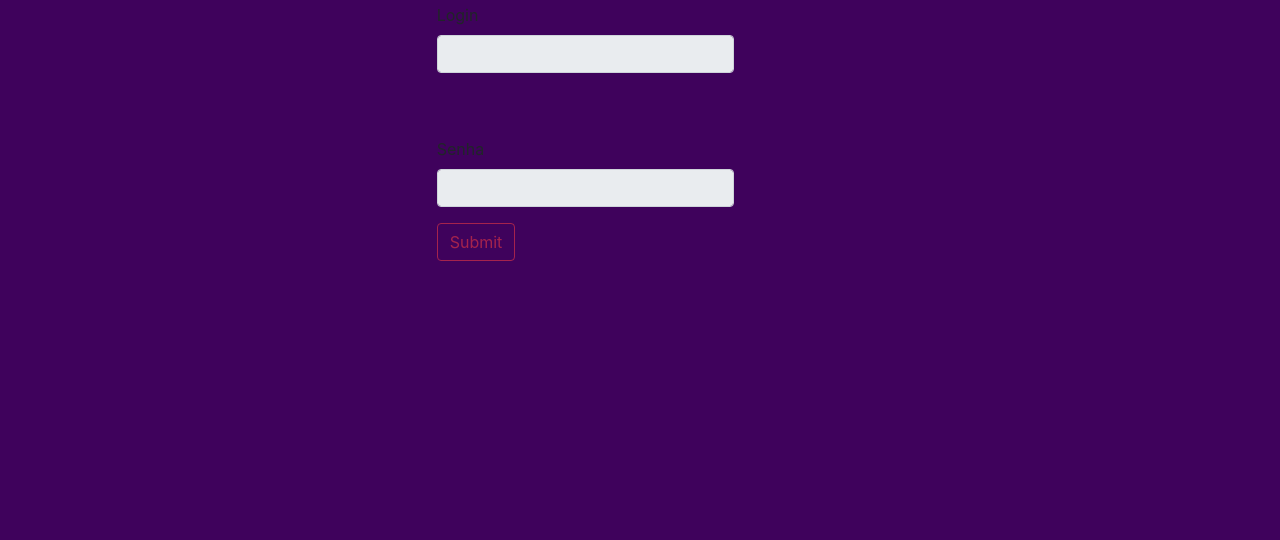
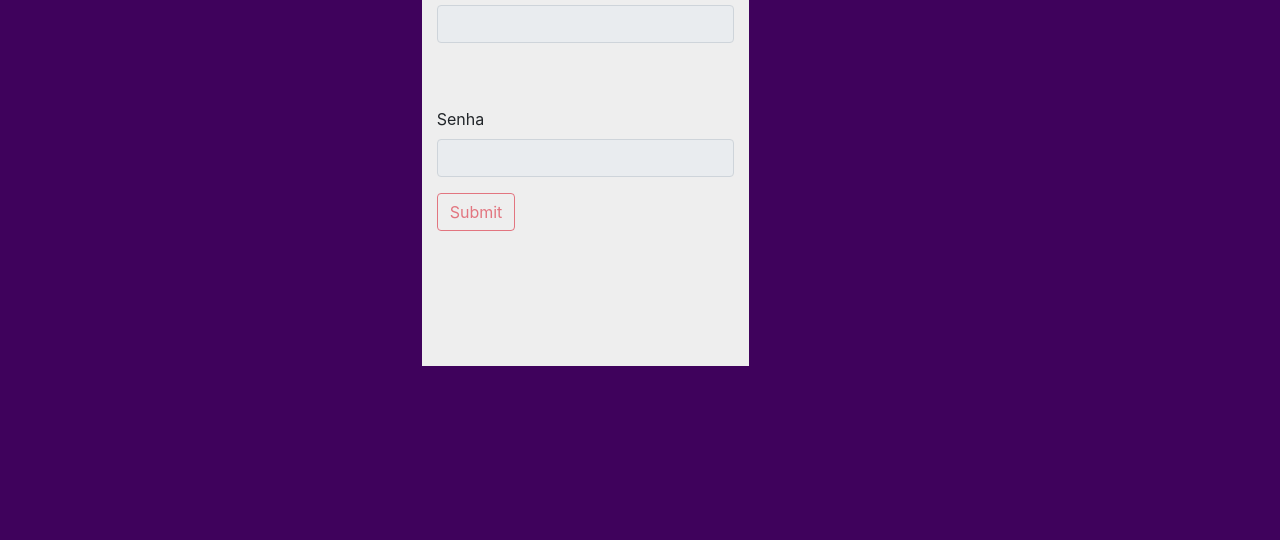
Before and after one commit to AureaSC/Proposeful-Content, a plain HTML site: page login.html in a window 1280 px wide. Shown: the part 260-800 px from the top of the page. Drawn offline with nearby package versions, Linux system fonts and the light colour scheme.

Commit message:
Ajustes no tamanha do formulario
Ajustes no tamanha do formulario

```diff
--- a/login.html
+++ b/login.html
@@ -51,9 +51,11 @@
         </div>
     </nav>
 
+
+
     <div class="row" >
         <div class="col-sm-4"></div>
-        <form class="col-sm-3"  id="formulario"  >
+        <form class="col-sm-3"  id="formulariologin"  >
                </label> <h3 style="color:blueviolet">Proposeful <p>content</p></h3><br>
             <fieldset disabled>
 
@@ -71,7 +73,7 @@
 
 
 
-                <button type="button" class="btn btn-outline-danger">Submit</button>
+                <button type="submit" class="btn btn-outline-danger">Submit</button>
 
             </fieldset>
         </form>
--- a/style.css
+++ b/style.css
@@ -21,3 +21,9 @@
     font-size: 10px;
     color: blanchedalmond;
 }
+#formulariologin{
+    background: #eeeeee;
+    margin-top: 70px;
+    height: 500px;
+
+}
```
